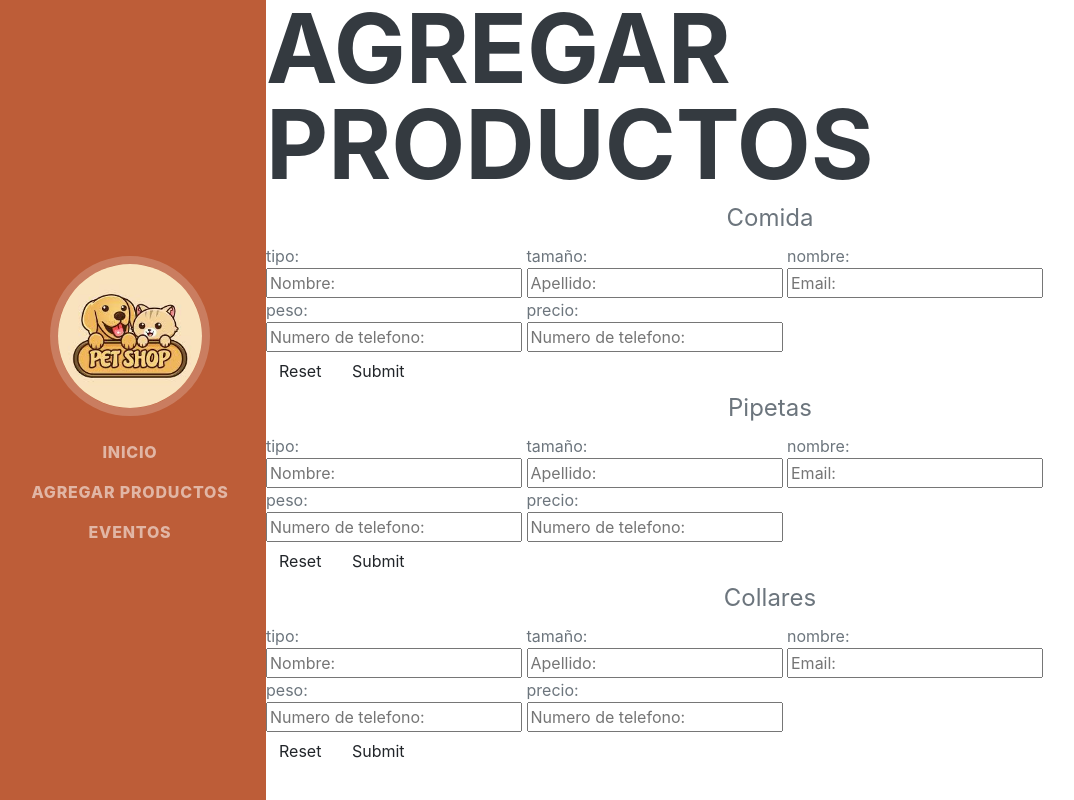
After one commit to Atchiam/ProyectoFinal, a Django app: page /agregar in a window 1280 px wide. The commit adds this page. Shown: the whole page, without its empty margins (6-1080 px from the left). Run offline with Django 4.2, Linux system fonts and the light colour scheme; some libraries are stand-ins or nearby versions; some web fonts are replaced.

Commit message:
creada la vista Agregar

```diff
--- /dev/null
+++ b/ProyectoFinalApp/template/ProyectoFinalApp/agregar.html
@@ -0,0 +1,58 @@
+{% extends 'ProyectoFinalApp/nav-aside.html' %}
+
+{% load static %}
+
+{% block contenidoPagina %}
+<h1>Agregar Productos</h1>
+
+<form class="cuestionario m-0 justify-content-between" action="">
+    <fieldset class="cuestionario__body mt-0 justify-content-between">
+        <legend class="text-center">Comida</legend>
+        <div class="justify-content-between">
+            <label>tipo: <input class="d-flex justify-content-between" type="text" placeholder="Nombre: "></label>
+            <label>tamaño: <input class="d-flex justify-content-between" type="text" placeholder="Apellido: " > </label>
+            <label>nombre: <input class="d-flex justify-content-between" type="text" placeholder="Email:"> </label>
+            <label>peso: <input class="d-flex justify-content-between" type="number"  placeholder="Numero de telefono:"> </label>
+            <label>precio: <input class="d-flex justify-content-between" type="number" placeholder="Numero de telefono:"> </label>
+        </div>
+        <div class="">
+            <input class="btn" type="reset">
+            <Input class="btn" type="submit">
+        </div>
+    </fieldset>
+</form>
+
+<form class="cuestionario m-0 justify-content-between" action="">
+    <fieldset class="cuestionario__body mt-0 justify-content-between">
+        <legend class="text-center">Pipetas</legend>
+        <div class="justify-content-between">
+            <label>tipo: <input class="d-flex justify-content-between" type="text" placeholder="Nombre: "></label>
+            <label>tamaño: <input class="d-flex justify-content-between" type="text" placeholder="Apellido: " > </label>
+            <label>nombre: <input class="d-flex justify-content-between" type="text" placeholder="Email:"> </label>
+            <label>peso: <input class="d-flex justify-content-between" type="number"  placeholder="Numero de telefono:"> </label>
+            <label>precio: <input class="d-flex justify-content-between" type="number" placeholder="Numero de telefono:"> </label>
+        </div>
+        <div class="">
+            <input class="btn" type="reset">
+            <Input class="btn" type="submit">
+        </div>
+    </fieldset>
+</form>
+
+<form class="cuestionario m-0 justify-content-between" action="">
+    <fieldset class="cuestionario__body mt-0 justify-content-between">
+        <legend class="text-center">Collares</legend>
+        <div class="justify-content-between">
+            <label>tipo: <input class="d-flex justify-content-between" type="text" placeholder="Nombre: "></label>
+            <label>tamaño: <input class="d-flex justify-content-between" type="text" placeholder="Apellido: " > </label>
+            <label>nombre: <input class="d-flex justify-content-between" type="text" placeholder="Email:"> </label>
+            <label>peso: <input class="d-flex justify-content-between" type="number"  placeholder="Numero de telefono:"> </label>
+            <label>precio: <input class="d-flex justify-content-between" type="number" placeholder="Numero de telefono:"> </label>
+        </div>
+        <div class="">
+            <input class="btn" type="reset">
+            <Input class="btn" type="submit">
+        </div>
+    </fieldset>
+</form>
+{% endblock %}
--- a/ProyectoFinalApp/template/ProyectoFinalApp/nav-aside.html
+++ b/ProyectoFinalApp/template/ProyectoFinalApp/nav-aside.html
@@ -28,7 +28,7 @@
             <div class="collapse navbar-collapse" id="navbarResponsive">
                 <ul class="navbar-nav">
                     <li class="nav-item"><a class="nav-link" href="{% url 'inicio' %}">inicio</a></li>
-                    <li class="nav-item"><a class="nav-link" href="{% url 'cursos' %}">agregar-productos</a></li>
+                    <li class="nav-item"><a class="nav-link" href="{% url 'agregar' %}">Agregar Productos</a></li>
                     <li class="nav-item"><a class="nav-link" href="{% url 'eventos' %}">Eventos</a></li>
                 </ul>
             </div>
--- a/ProyectoFinalApp/urls.py
+++ b/ProyectoFinalApp/urls.py
@@ -7,4 +7,5 @@ urlpatterns = [
     path("", inicio, name="inicio"),
     path("cursos", cursos, name="cursos"),
     path("eventos",eventos, name= "eventos"),
+    path("agregar", agregar, name= "agregar"),
 ]
--- a/ProyectoFinalApp/views.py
+++ b/ProyectoFinalApp/views.py
@@ -5,8 +5,6 @@ from .models import *
 
 def inicio (request):
     return render (request, "ProyectoFinalApp\main.html", {} )
-
-
 
 def cursos (request):
     cursos = Curso.objects.all()
@@ -17,3 +15,6 @@ def eventos (request):
     eventos = Evento.objects.all()
     ctx1={'eventos':eventos}
     return render (request, "ProyectoFinalApp\eventos.html", ctx1  )
+
+def agregar (request):
+    return render (request, r"ProyectoFinalApp\agregar.html",{})
```
Also changed, not shown: db.sqlite3.
